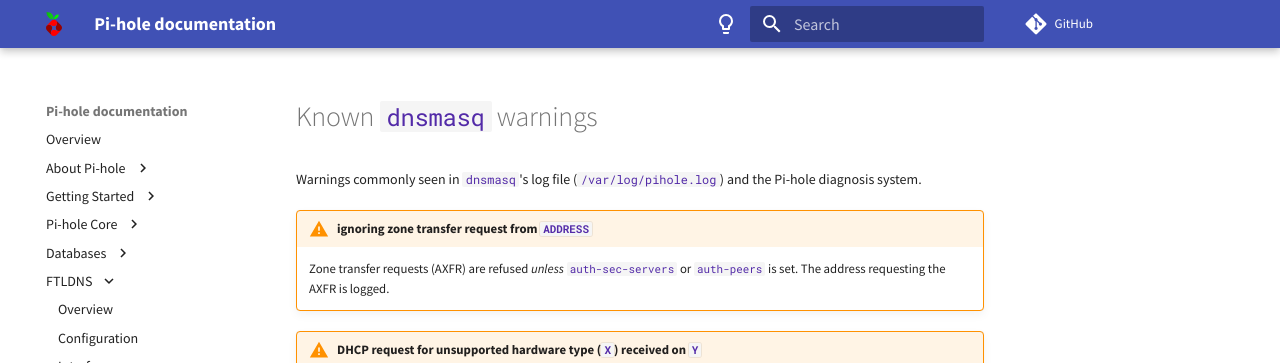
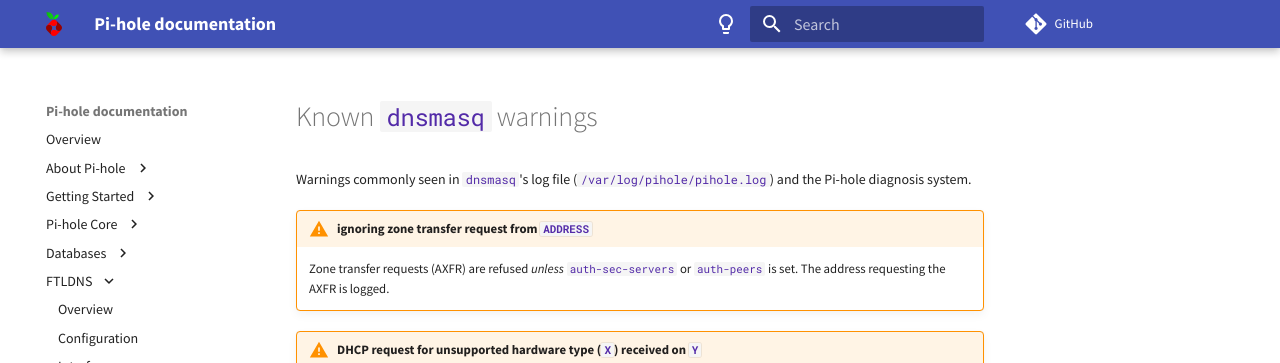
Before and after one commit to pi-hole/docs, an MkDocs documentation site: the page built from docs/ftldns/dnsmasq_warn.md, in a window 1280 px wide and 900 px high. Shown: the top 363 px of the window. Built offline with MkDocs 1.6.1 and Material for MkDocs 9.7.7, drawn with Linux system fonts in a browser that asks for light colours; comment, search, counter and statistics services are not loaded; some of the changed text lies outside the part shown.

```diff
--- a/docs/ftldns/dnsmasq_warn.md
+++ b/docs/ftldns/dnsmasq_warn.md
@@ -1,6 +1,6 @@
 # Known `dnsmasq` warnings
 
-Warnings commonly seen in `dnsmasq`'s log file (`/var/log/pihole.log`) and the Pi-hole diagnosis system.
+Warnings commonly seen in `dnsmasq`'s log file (`/var/log/pihole/pihole.log`) and the Pi-hole diagnosis system.
 <!-- markdownlint-disable MD046 -->
 !!! warning "ignoring zone transfer request from `ADDRESS`"
 
@@ -145,7 +145,7 @@ Warnings commonly seen in `dnsmasq`'s log file (`/var/log/pihole.log`) and the P
 
     The configured maximum number of concurrent DNS queries for a given server is reached. The system is either very busy at the moment or not receiving queries from the configured upstream. Check your connectivity or the upstream DNS server status.
 
-    The warning can also be printed when being spammed with an excessive amount of duplicates or when the upstream server never replies for specific domains. Check your logs and try to identify similarities between the query directly preceding this warning and earlier queries in `/var/log/pihole.log`. Try to find out if your upstream does maybe never reply to specific domains and fix this.
+    The warning can also be printed when being spammed with an excessive amount of duplicates or when the upstream server never replies for specific domains. Check your logs and try to identify similarities between the query directly preceding this warning and earlier queries in `/var/log/pihole/pihole.log`. Try to find out if your upstream does maybe never reply to specific domains and fix this.
 
     This warning is printed at most once every five seconds (per upstream server) to help mitigate unlimited log file growth.
 
```
Also changed, not shown: docs/ftldns/cache_dump.md (+1 -1 lines), docs/ftldns/configfile.md (+1 -1 lines).
